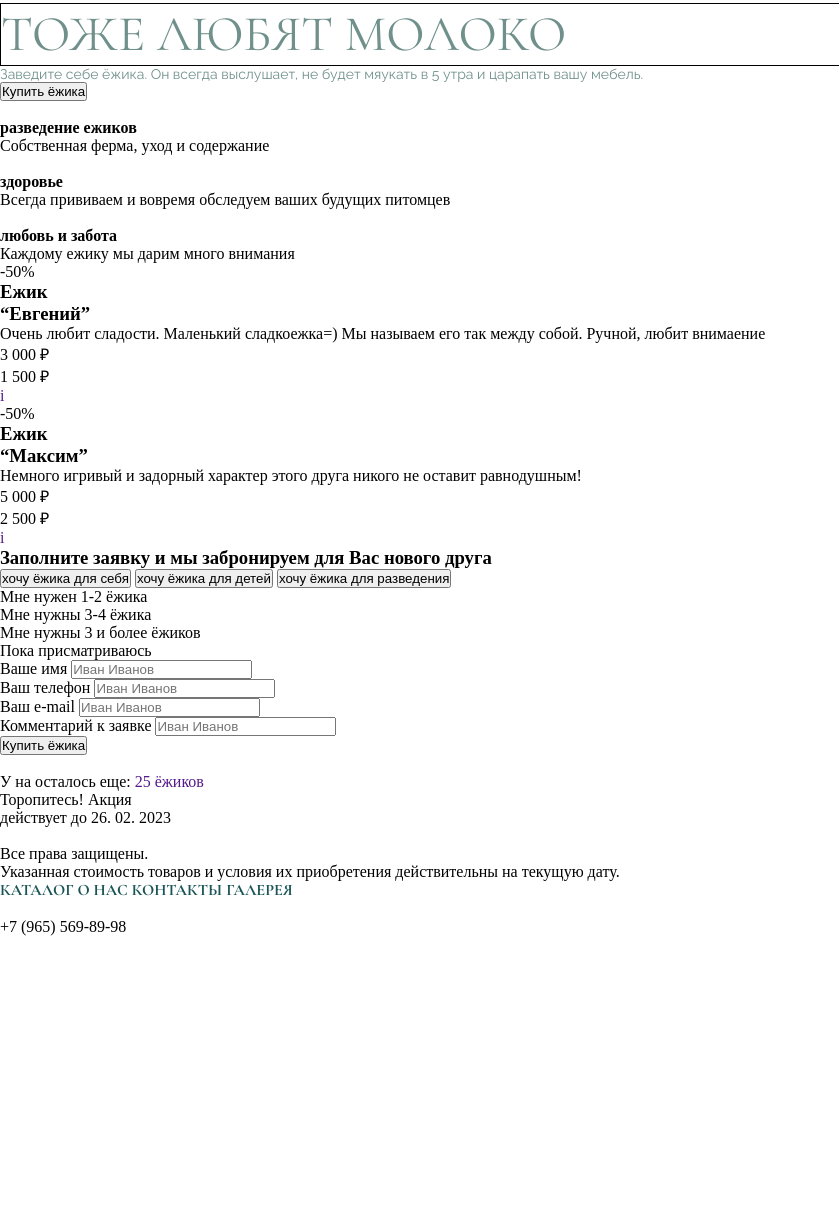
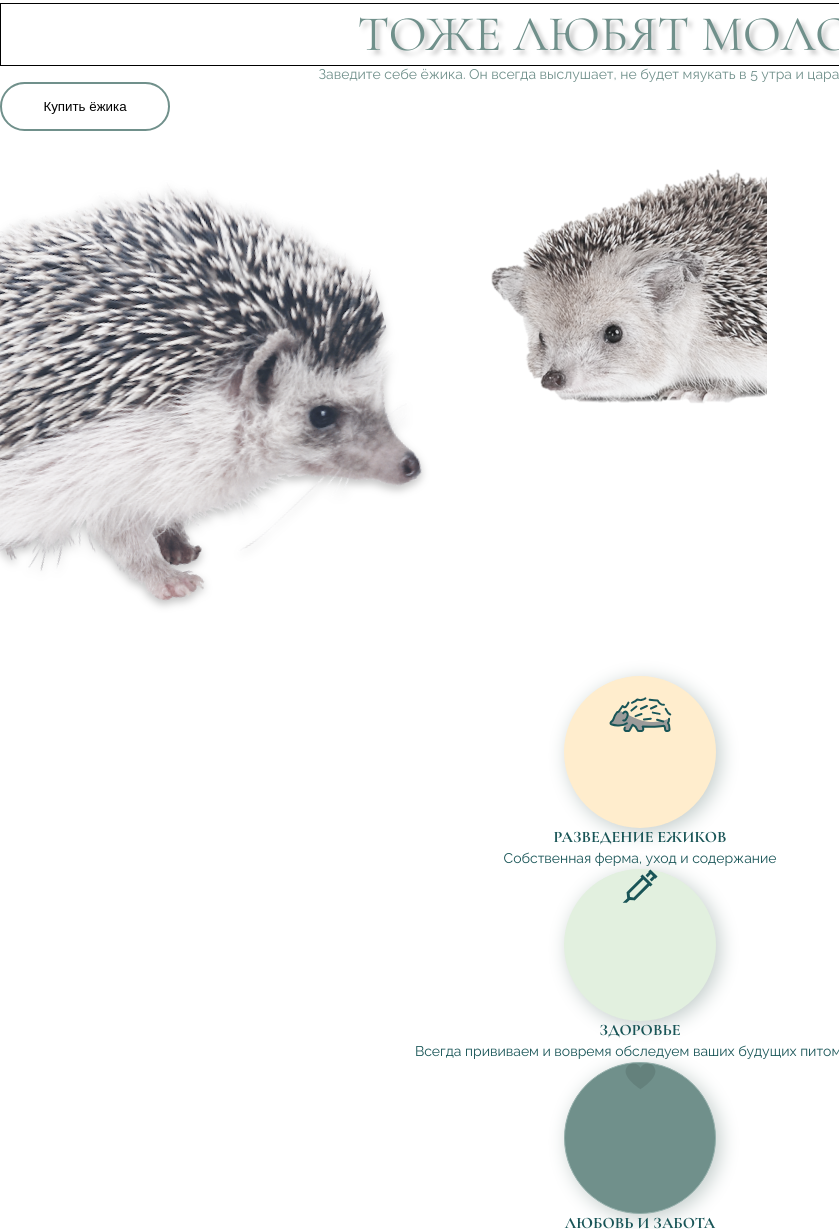
Before and after one commit to Ann-Fox/Hedgehog, a plain HTML site: page index.html in a window 1280 px wide. Shown: the part 1186-2415 px from the top of the page, without its empty margins (0-839 px from the left). Before the commit the page ends 2122 px from the top, so only its background shows below. Drawn offline with Linux system fonts and the light colour scheme.

Commit message:
добавила изображения, работа с оформлением текста

```diff
--- a/css/style.css
+++ b/css/style.css
@@ -18,31 +18,26 @@
 body,
 html {
   min-height: 100vh;
-
 }
 
 body {
   max-width: 1920px;
   margin: 0 auto;
-
 }
-
 
 .wallpaper {
   width: 1920px;
-height: 992.01px;
+  height: 992px;
   left: 0px;
   top: 0px;
 
-background: #EAEEEF;
+  background: #eaeeef;
   box-shadow: 0px 4px 4px rgba(0, 0, 0, 0.25);
 }
 
 /* Header */
 .header {
   display: flex;
-
-
 }
 
 .header > div {
@@ -67,10 +62,16 @@ li {
   text-transform: uppercase;
 
   color: #195557;
+
+  /* list-style-type: none; */
+}
+
+a:active {
+  list-style-type: disclosure-open;
 }
 
 /* Header contact */
-.header__contact > div{
+.header__contact > div {
   float: left;
   width: 69px;
   height: 69px;
@@ -99,38 +100,199 @@ li {
   font-feature-settings: "pnum" on, "lnum" on;
 
   color: #195557;
-
 }
 
 .header__basket {
   margin-left: 80px;
 }
 
-
+h1 {
+  text-align: center;
+}
 
 h2 {
-  font-family: 'Cormorant Infant';
+  font-family: "Cormorant Infant";
   font-style: normal;
   font-weight: 400;
   font-size: 50px;
   line-height: 61px;
+  text-align: center;
+
   /* identical to box height */
 
   text-transform: uppercase;
 
-color: #70908B;
+  color: #70908b;
 
   border: 1px solid #000000;
-text-shadow: 4px 4px 4px rgba(0, 0, 0, 0.25),
-
+  text-shadow: 4px 4px 4px rgba(0, 0, 0, 0.25);
 }
 
 .text {
-  font-family: 'Raleway';
+  font-family: "Raleway";
   font-style: normal;
   font-weight: 400;
   font-size: 14px;
   line-height: 16px;
+  text-align: center;
 
-color: #70908B;
+  color: #70908b;
 }
+
+/* Big hedgehog */
+
+.big-hedgehog {
+  display: flex;
+}
+
+.big-hedgehog-1 {
+  filter: drop-shadow(0px 4px 4px rgba(0, 0, 0, 0.25));
+}
+
+/*  Icon */
+
+.icon {
+  height: 152px;
+  width: 152px;
+  border-radius: 50%;
+  box-shadow: 4px 4px 20px #c2ccca, -8px -8px 20px #ffffff;
+  margin: 0 auto;
+}
+
+.icon-1 {
+  background-color: #ffedcd;
+  text-align: center;
+}
+
+.icon-2 {
+  background-color: #e2f0df;
+  text-align: center;
+}
+
+.icon-3 {
+  background-color: #70908b;
+  text-align: center;
+  border: 1px solid #94afab;
+}
+
+h4 {
+  font-family: "Cormorant Infant";
+  font-style: normal;
+  font-weight: 700;
+  font-size: 16px;
+  line-height: 19px;
+  text-align: center;
+
+  text-transform: uppercase;
+
+  color: #195557;
+}
+
+h4 + p {
+  font-family: "Raleway";
+  font-style: normal;
+  font-weight: 400;
+  font-size: 14px;
+  line-height: 22px;
+  text-align: center;
+
+  color: #195557;
+}
+
+/* Cards */
+
+.card {
+  width: 1184px;
+  height: 410px;
+  border: 1px solid #000000;
+}
+
+.card-1 {
+  background-color: rgba(255, 237, 205, 1);
+}
+
+.card-2 {
+  background-color: rgba(226, 240, 223, 1);
+}
+
+.sale {
+  font-family: "Raleway";
+  font-style: normal;
+  font-weight: 700;
+  font-size: 20px;
+  line-height: 23px;
+  font-feature-settings: "pnum" on, "lnum" on;
+
+  color: #ffffff;
+  background-color: #70908b;
+}
+
+h3 {
+  font-family: "Cormorant Infant";
+  font-style: normal;
+  font-weight: 700;
+  font-size: 40px;
+  line-height: 48px;
+
+  color: #195557;
+}
+
+.card-text {
+  font-family: "Raleway";
+  font-style: normal;
+  font-weight: 400;
+  font-size: 14px;
+  line-height: 22px;
+
+  color: #000000;
+}
+
+.old-price {
+  font-family: "Cormorant Infant";
+  font-style: normal;
+  font-weight: 700;
+  font-size: 20px;
+  line-height: 24px;
+  text-decoration-line: line-through;
+
+  color: #c2ccca;
+}
+
+.new-price {
+  font-family: "Cormorant Infant";
+  font-style: normal;
+  font-weight: 700;
+  font-size: 40px;
+  line-height: 48px;
+
+  color: #195557;
+}
+
+/* Form */
+
+.form-btn-text button,
+p {
+  font-family: "Cormorant Infant";
+  font-style: normal;
+  font-weight: 700;
+  font-size: 14px;
+  line-height: 17px;
+  color: #70908b;
+}
+
+button {
+  box-sizing: border-box;
+
+  width: 170px;
+  height: 49px;
+
+  background: #ffffff;
+  border: 2px solid #70908b;
+  border-radius: 61px;
+}
+
+.first-btn {
+  color: #ffffff;
+
+  background: #70908b;
+}
--- a/index.html
+++ b/index.html
@@ -32,10 +32,10 @@
 
         <div class="header__nav">
           <ul>
-            <li>Каталог</li>
-            <li>О нас</li>
-            <li>Контакты</li>
-            <li>Галерея</li>
+            <li><a href="#">Каталог</a></li>
+            <li><a href="#"></a>О нас</a></li>
+            <li><a href="#"></a>Контакты</a></li>
+            <li><a href="#">Галерея</a></li>
           </ul>
         </div>
 
@@ -74,66 +74,99 @@
         </div>
       </section>
 
+      <section class="big-hedgehog">
+        <div class="big-hedgehog-1">
+          <img src="images/image 2.png
+          " alt="">
+        </div>
+        <div class="big-hedgehog-2">
+          <img src="images/image 3.png" alt="">
+        </div>
+      </section>
+
       <section>
         <div>
+
           <div>
-            <img src="" alt="" />
+            <div class="icon icon-1">
+               <img src="images/icon_1_hedgehog.svg" alt="" />
+            </div>
+
             <h4>разведение ежиков</h4>
             <p>Собственная ферма, уход и содержание</p>
           </div>
 
           <div>
-            <img src="" alt="" />
+            <div class="icon icon-2">
+               <img src="images/icon_2_health.svg" alt="" />
+            </div>
+
             <h4>здоровье</h4>
             <p>Всегда прививаем и вовремя обследуем ваших будущих питомцев</p>
           </div>
 
           <div>
-            <img src="" alt="" />
+            <div class="icon icon-3">
+              <img src="images/icon_3_heart.svg" alt="" />
+            </div>
+
             <h4>любовь и забота</h4>
             <p>Каждому ежику мы дарим много внимания</p>
           </div>
+
         </div>
       </section>
 
-      <div>
-        <div>
-          <p>-50%</p>
+      <section>
+        <div class="cards">
+
+          <div class="card card-1">
+            <p class="sale">-50%</p>
             <h3>Ежик <br />“Евгений”</h3>
-          <p>
+            <p class="card-text">
               Очень любит сладости. Маленький сладкоежка=) Мы называем его так
               между собой. Ручной, любит внимаение
             </p>
-          <p>3 000 ₽</p>
-          <p>1 500 ₽</p>
+            <p class="old-price">3 000 ₽</p>
+            <p class="new-price">1 500 ₽</p>
             <a href="">i</a>
+            <div>
+              <img src="images/img-Evgeny-2.svg" alt="Ёжик Евгений">
+            </div>
           </div>
 
-        <div>
-          <p>-50%</p>
+          <div class="card card-2">
+            <p class="sale">-50%</p>
             <h3>Ежик <br />“Максим”</h3>
-          <p>
+            <p class="card-text">
               Немного игривый и задорный характер этого друга никого не оставит
               равнодушным!
             </p>
-          <p>5 000 ₽</p>
-          <p>2 500 ₽</p>
+            <p class="old-price">5 000 ₽</p>
+            <p class="new-price">2 500 ₽</p>
             <a href="">i</a>
+            <div>
+              <img src="images/img-Maxsim 1.png" alt="Ёжик Максим">
             </div>
           </div>
+
+        </div>
+      </section>
+
+
 
       <section>
         <div>
           <form action="">
             <h3>Заполните заявку и мы забронируем для Вас нового друга</h3>
 
-            <div>
-              <button>хочу ёжика для себя</button>
+            <div class="form-btn-text">
+              <button class="form-btn-text first-btn">хочу ёжика для себя</button>
               <button>хочу ёжика для детей</button>
               <button>хочу ёжика для разведения</button>
             </div>
 
-            <div>
+            <div  class="form-btn-text">
               <!--кружки-->
               <p>Мне нужен 1-2 ёжика</p>
               <p>Мне нужны 3-4 ёжика</p>
```
Also changed, not shown: images/icon_1_hedgehog.svg (added), images/icon_2_health.svg (added), images/icon_3_heart.svg (added), images/image 2.png (added), images/image 3.png (added), images/img-Evgeny-2.svg (added), images/img-Maxsim 1.png (added). Lines whose indentation alone changed are shown as unchanged.
